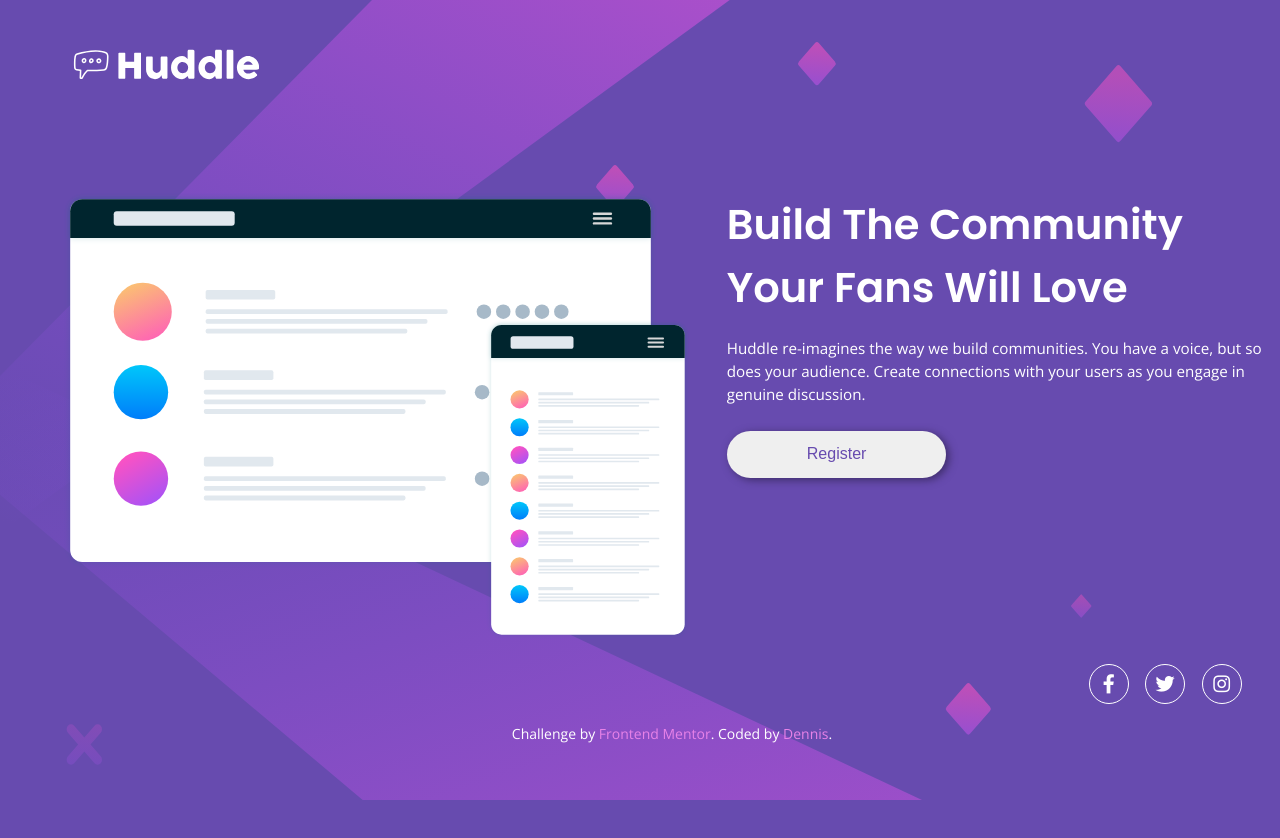
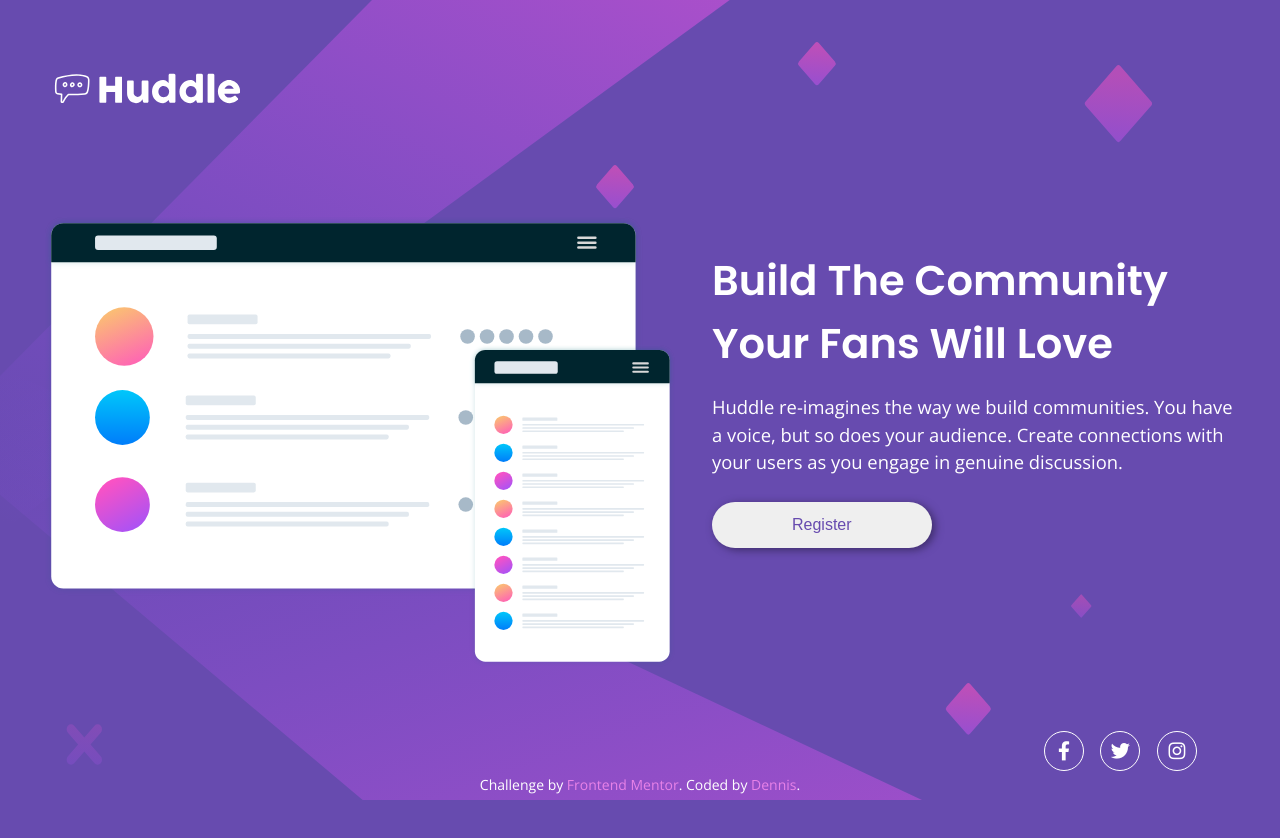
Before and after one commit to dponline-nl/FM_huddle-landing-page, a plain HTML site: page index.html in a window 1280 px wide. After the commit the page ends 800 px from the top, so only its background shows below. Drawn offline with nearby package versions, Linux system fonts and the light colour scheme.

Commit message:
Small fixes

```diff
--- a/style.css
+++ b/style.css
@@ -137,16 +137,19 @@ h1 {
 
     section {
         padding-left: 2.3rem;
+        padding-top: 1rem;
         max-width: 400px;
     }
 
     h1 {
         width: 19rem;
-        font-size: 1.6rem;
+        font-size: 1.5rem;
     }
 
     .wrapper {
         max-width: 960px;
+        width: 93%;
+        margin: 0 auto;
     }
 
     .img-logo {
@@ -184,7 +187,8 @@ h1 {
     }
 
     section {
-        max-width: 590px;
+        max-width: 560px;
+        padding-top: 2rem;
     }
 
     h1 {
@@ -194,17 +198,25 @@ h1 {
 
     .wrapper {
         max-width: 1440px;
-        padding: 0 0 2rem 4rem;
+        padding: 0;
     }
 
     .img-logo {
-        margin-top: 2.5rem;
+        padding-top: 4rem;
         margin-bottom: 6.5rem;
+    }
+
+    .txt-about {
+        font-size: 1.15rem;
     }
 
     .nav-footer-social {
         text-align: right;
         margin-right: 2rem;
-        margin-top: 1.5rem;
+        margin-top: 4rem;
+    }
+
+    .attribution {
+        margin: 0;
     }
 }
```
